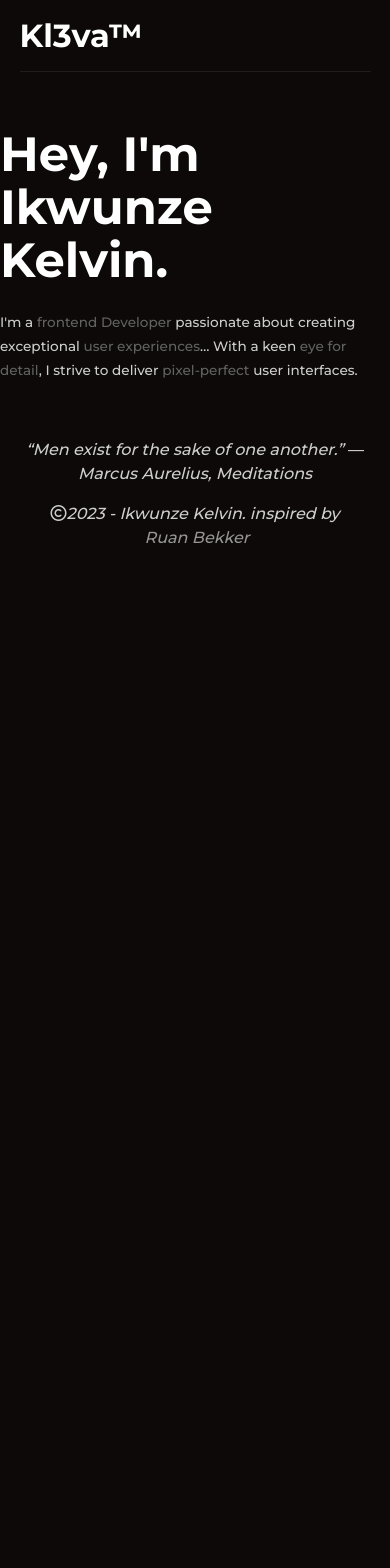
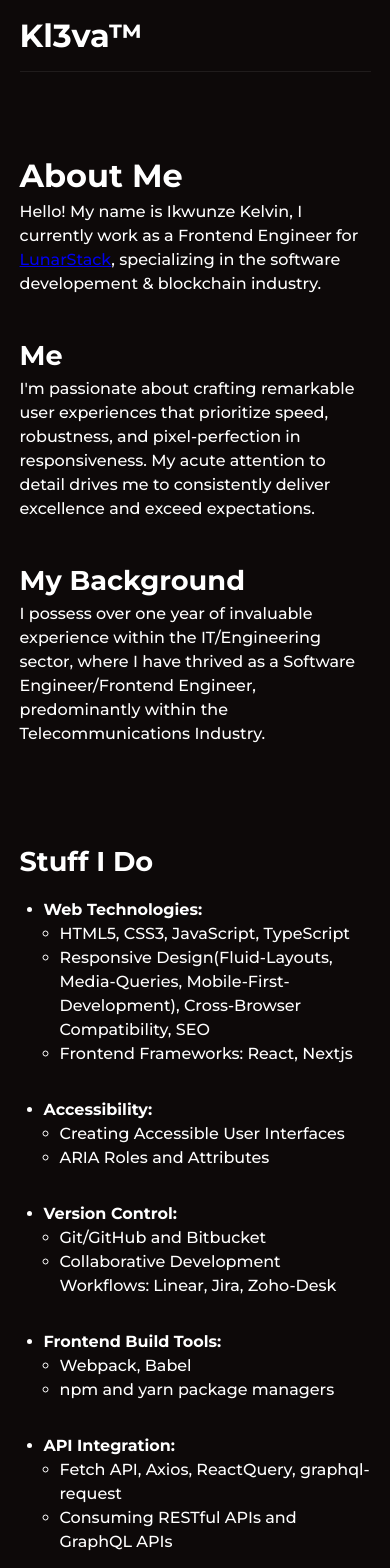
Before and after one commit to Kl3va/portfolio, a Next.js app: page /about in a window 390 px wide. Shown: the top 1568 px of the page. Before the commit the page ends 844 px from the top, so only its background shows below. Built offline with nearby package versions, Linux system fonts and the light colour scheme.

Commit message:
feat: about page fully responsive

```diff
--- a/components/About/AboutTemplate.tsx
+++ b/components/About/AboutTemplate.tsx
@@ -26,18 +26,71 @@ interface SkillsDataTypes {
 
 type Props = {}
 
-const AboutTemplate = (props: AboutDataTypes) => {
+const AboutTemplate = ({
+  me,
+  background,
+  workedWith,
+  note,
+  fini,
+}: AboutDataTypes) => {
   return (
-    <main>
-      <div className={styles.about_wrapper}>
-        <h1>Hey, I'm Ikwunze Kelvin.</h1>
-        <p>
-          I'm a <span>frontend Developer</span> passionate about creating
-          exceptional <span>user experiences</span>… With a keen{' '}
-          <span>eye for detail</span>, I strive to deliver{' '}
-          <span>pixel-perfect</span> user interfaces.
-        </p>
-      </div>
+    <main className={styles.main}>
+      <section>
+        <div className={styles.about_me}>
+          <div>
+            <h1>About Me</h1>
+            <p>
+              Hello! My name is Ikwunze Kelvin, I currently work as a Frontend
+              Engineer for <a href='https://www.lunarstack.co/'>LunarStack</a>,
+              specializing in the software developement & blockchain industry.
+            </p>
+          </div>
+
+          <div>
+            <h2>{me.title}</h2>
+            <p>{me.text}</p>
+          </div>
+
+          <div>
+            <h2>{background.title}</h2>
+            <p>{background.text}</p>
+          </div>
+        </div>
+      </section>
+
+      <section>
+        <div>
+          <h2>{workedWith.mainTitle}</h2>
+          <div className={styles.skills_container}>
+            {workedWith.skillsAndTools.map((tech, index) => {
+              return (
+                <ul key={index}>
+                  <li>
+                    {tech.title}
+                    <ul className={styles.subList}>
+                      {tech.skills.map((skill, index) => {
+                        return <li key={index}>{skill}</li>
+                      })}
+                    </ul>
+                  </li>
+                </ul>
+              )
+            })}
+          </div>
+          <div>
+            <h3>{workedWith.familiar.title}</h3>
+            <p>{workedWith.familiar.skills.join(', ')}</p>
+          </div>
+        </div>
+      </section>
+
+      <section>
+        <div>
+          <h2>{note.title}</h2>
+          <p>{note.text}</p>
+          <p className={styles.message}>{fini}</p>
+        </div>
+      </section>
     </main>
   )
 }
--- a/components/About/about.module.scss
+++ b/components/About/about.module.scss
@@ -1,21 +1,54 @@
 @use '../../styles/variable.scss' as *;
 
-.about_wrapper {
-  padding-block: 3.5rem;
+.main {
+  padding-block: 5rem;
 
-  h1 {
-    font-size: 3rem;
-    max-width: 15ch;
-    line-height: 1.1;
-    margin-bottom: 1.5rem;
+  & > *:not(:last-child) {
+    margin-bottom: 6rem;
   }
 
-  p {
-    font-size: 0.85rem;
-    opacity: 0.8;
+  & section > div {
+    width: min(90%, 78rem);
+    margin-inline: auto;
+  }
 
-    span {
-      color: $color-grey;
+  h2 {
+    font-size: 1.7rem;
+  }
+}
+
+.about_me {
+  display: grid;
+  gap: 2.5rem;
+
+  a {
+    transition: all ease-out 0.2s;
+
+    &:hover {
+      text-decoration: none;
     }
   }
 }
+
+.skills_container {
+  padding-left: 1.5rem;
+  margin-block: 1rem 2rem;
+
+  & > *:not(:last-child) {
+    margin-bottom: 2rem;
+  }
+}
+
+.subList {
+  padding-left: 1rem;
+
+  & li {
+    font-weight: $font-weight-medium;
+  }
+}
+
+.message {
+  margin-top: 1rem;
+  text-align: center;
+  font-size: 1.3rem;
+}
--- a/components/Footer/footer.module.scss
+++ b/components/Footer/footer.module.scss
@@ -1,5 +1,5 @@
 .footer {
-  padding-bottom: 1rem;
+  padding: 0 1rem 1rem 1rem;
   opacity: 0.8;
   display: grid;
   gap: 1rem;
--- a/data/aboutData.ts
+++ b/data/aboutData.ts
@@ -1,11 +1,11 @@
 export const aboutData = {
   me: {
     title: 'Me',
-    text: `I'm passionate about creating exceptional user experiences that are fast, robust, pixel perfect... With a keen eye for detail, I strive to deliver the best.`,
+    text: `I'm passionate about crafting remarkable user experiences that prioritize speed, robustness, and pixel-perfection in responsiveness. My acute attention to detail drives me to consistently deliver excellence and exceed expectations.`,
   },
   background: {
     title: 'My background',
-    text: 'I have 1+ years of experience in the IT/Engineering Industry as a Software Development Engineer / Frontend Engineer, mostly in the Telecommunications Industry.',
+    text: 'I possess over one year of invaluable experience within the IT/Engineering sector, where I have thrived as a Software Engineer/Frontend Engineer, predominantly within the Telecommunications Industry.',
   },
   workedWith: {
     mainTitle: 'Stuff I do',
@@ -32,10 +32,7 @@ export const aboutData = {
           'Collaborative Development Workflows: Linear, Jira, Zoho-Desk',
         ],
       },
-      {
-        title: 'Performance Optimization:',
-        skills: ['Page Speed Optimization', 'Code Splitting', 'Lazy Loading'],
-      },
+
       {
         title: 'Frontend Build Tools:',
         skills: ['Webpack, Babel', 'npm and yarn package managers'],
@@ -63,7 +60,7 @@ export const aboutData = {
   },
   note: {
     title: 'Thanks',
-    text: 'I enjoy getting feedbacks from folks and reading technical contents I come across... if you want to chat, collaborate, or jut bout anything, please do reach out to me on twitter or via mail',
+    text: 'I enjoy getting feedbacks from folks and reading technical contents I come across... if you want to chat, collaborate, or just about anything, please do reach out to me on twitter or via mail',
   },
 
   fini: 'Thank you for reading!',
--- a/styles/base.scss
+++ b/styles/base.scss
@@ -4,6 +4,11 @@
 @import url('https://fonts.googleapis.com/css2?family=Montserrat:wght@400;500;700&display=swap');
 
 //Typography
+
+h1 {
+  font-size: clamp(2rem, calc(2.6vw + 0.5rem), 3.2rem);
+}
+
 h1,
 h2,
 h3 {
```
